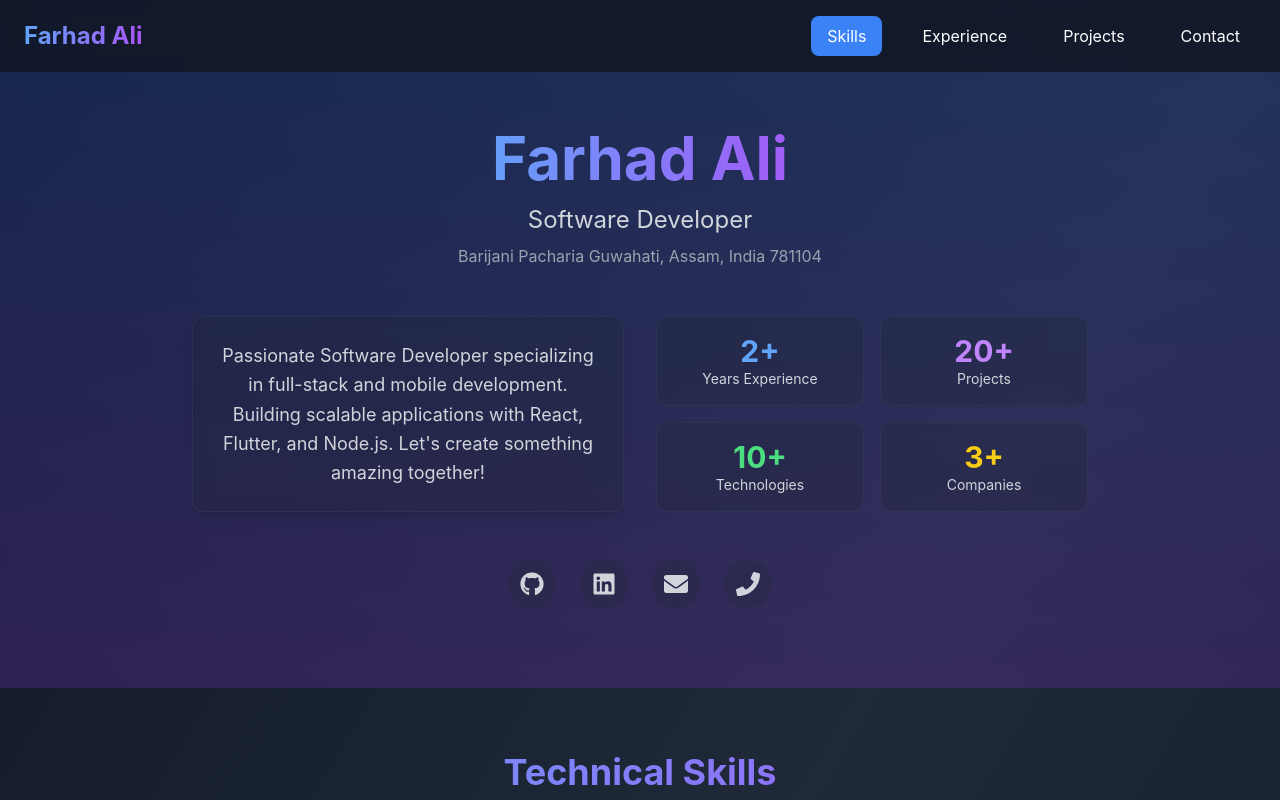
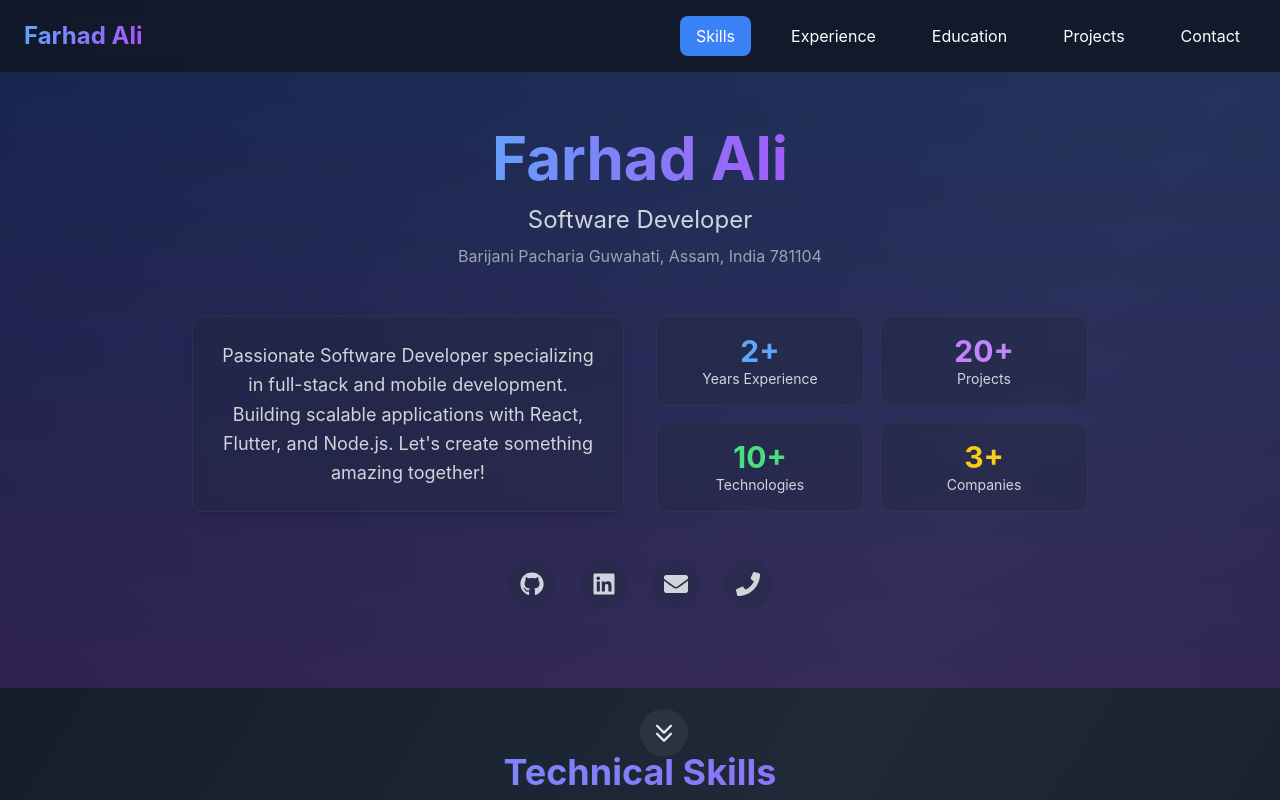
Before and after one commit to leefarhadaman/new_portfolio_devfaru, a React (Create React App) app: page / in a window 1280 px wide. Shown: the top 800 px of the page. Built offline with nearby package versions, Linux system fonts and the light colour scheme.

Commit message:
Update Education

```diff
--- a/src/portfolio.jsx
+++ b/src/portfolio.jsx
@@ -1,5 +1,5 @@
 import React, { useState } from "react";
-import { FaGithub, FaLinkedin, FaEnvelope, FaCode, FaCheckCircle, FaExclamationCircle, FaSpinner, FaPhone, FaReact, FaNode, FaDatabase, FaMobile, FaTools, FaServer, FaRocket, FaAws, FaHtml5, FaCalendar, FaBuilding, FaBriefcase, FaJava } from "react-icons/fa";
+import { FaGithub, FaLinkedin, FaEnvelope, FaCode, FaCheckCircle, FaExclamationCircle, FaSpinner, FaPhone, FaReact, FaNode, FaDatabase, FaMobile, FaTools, FaServer, FaRocket, FaAws, FaHtml5, FaCalendar, FaBuilding, FaBriefcase, FaJava ,FaGraduationCap } from "react-icons/fa";
 import { SiFlutter, SiFirebase, SiMongodb, SiPostgresql, SiPython, SiPhp, SiGit, SiFigma, SiTailwindcss, SiNetlify, SiTypescript, SiMysql, SiCplusplus } from "react-icons/si";
 import { IoLogoJavascript } from "react-icons/io5";
 
@@ -29,6 +29,7 @@ const Portfolio = () => {
     const [isSubmitting, setIsSubmitting] = useState(false);
     const [formStatus, setFormStatus] = useState({ type: '', message: '' });
     const [mobileMenuOpen, setMobileMenuOpen] = useState(false);
+    const [showScrollIndicator, setShowScrollIndicator] = useState(true);
 
 
 
@@ -91,7 +92,29 @@ const Portfolio = () => {
         phone: "+91 8638960613",
         github: "https://github.com/leefarhadaman",
         linkedin: "https://www.linkedin.com/in/farhad-ali-8bb801201/",
+        education :[
+            {
+                degree: "Bachelor of Computer Applications (BCA)",
+                institution: "Assam Don Bosco University",
+                graduationYear: 2024,
+                icon: <FaGraduationCap className="text-blue-400" />
+            },
+            {
+                degree: "Class 12",
+                institution: "Kendriya Vidyalaya NFR Maligaon",
+                graduationYear: 2021,
+                icon: <FaBuilding className="text-green-400" />
+            },
+            {
+                degree: "Class 10",
+                institution: "Brahmaputra Valley English Academy",
+                graduationYear: 2019,
+                icon: <FaBuilding className="text-purple-400" />
+            }
+        ]
     };
+
+
 
     const experience = [
         {
@@ -217,7 +240,7 @@ const Portfolio = () => {
 
                     {/* Menu for larger screens */}
                     <div className="hidden md:flex gap-6">
-                        {['skills', 'experience', 'projects', 'contact'].map((tab) => (
+                        {['skills', 'experience','education', 'projects', 'contact'].map((tab) => (
                             <button
                                 key={tab}
                                 onClick={() => setActiveTab(tab)}
@@ -246,12 +269,12 @@ const Portfolio = () => {
                 {/* Mobile Menu */}
                 <div className={`md:hidden ${mobileMenuOpen ? 'block' : 'hidden'} mt-4 px-6 transition-all duration-300 ease-in-out transform ${mobileMenuOpen ? 'translate-y-0' : '-translate-y-full'}`}>
                     <div className="flex flex-col gap-4">
-                        {['skills', 'experience', 'projects', 'contact'].map((tab) => (
+                        {['skills', 'experience', 'education', 'projects', 'contact'].map((tab) => (
                             <button
                                 key={tab}
                                 onClick={() => {
                                     setActiveTab(tab);
-                                    setMobileMenuOpen(false); // Close menu on selection
+                                    setMobileMenuOpen(false);
                                 }}
                                 aria-label={`Go to ${tab} section`}
                                 className={`capitalize px-4 py-2 rounded-lg transition-all focus:outline-none focus:ring-2 focus:ring-blue-500 ${activeTab === tab ? 'bg-blue-500 text-white' : 'hover:bg-gray-800'}`}
@@ -331,6 +354,28 @@ const Portfolio = () => {
                 </div>
             </header>
 
+            {/* Scroll Indicator */}
+            {showScrollIndicator && (
+                <div className="fixed bottom-8 left-1/2 transform -translate-x-1/2 z-50 animate-bounce">
+                    <div className="bg-gray-700/50 p-3 rounded-full">
+                        <svg
+                            xmlns="http://www.w3.org/2000/svg"
+                            className="h-6 w-6 text-white"
+                            fill="none"
+                            viewBox="0 0 24 24"
+                            stroke="currentColor"
+                        >
+                            <path
+                                strokeLinecap="round"
+                                strokeLinejoin="round"
+                                strokeWidth={2}
+                                d="M19 13l-7 7-7-7m14-8l-7 7-7-7"
+                            />
+                        </svg>
+                    </div>
+                </div>
+            )}
+
             {/* Main Content */}
             <main className="container mx-auto px-6 py-16">
                 {/* Skills Section */}
@@ -352,6 +397,34 @@ const Portfolio = () => {
                                             <span className="text-gray-300">{skill.name}</span>
                                         </div>
                                     ))}
+                                </div>
+                            </div>
+                        ))}
+                    </div>
+                </section>
+
+                    {/* Education Section */}
+                <section className={`transition-all duration-500 ${activeTab === 'education' ? 'block' : 'hidden'}`}>
+                    <h2 className="text-4xl font-bold mb-12 text-center bg-gradient-to-r from-blue-400 to-purple-500 bg-clip-text text-transparent">
+                        Education
+                    </h2>
+                    <div className="space-y-8">
+                        {personalInfo.education.map((edu, index) => (
+                            <div
+                                key={index}
+                                className="bg-gray-800/80 backdrop-blur-sm p-6 rounded-xl hover:bg-gray-700 transition-all duration-300 transform hover:-translate-y-2 shadow-lg hover:shadow-blue-500/20"
+                            >
+                                <div className="flex items-center gap-4 mb-4">
+                                    {edu.icon}
+                                    <h3 className="text-2xl font-bold text-blue-400">{edu.degree}</h3>
+                                </div>
+                                <div className="flex items-center gap-3 mb-3">
+                                    <FaBuilding className="text-purple-400" />
+                                    <p className="text-xl text-gray-300">{edu.institution}</p>
+                                </div>
+                                <div className="flex items-center gap-3">
+                                    <FaCalendar className="text-green-400" />
+                                    <p className="text-gray-400">Graduation Year: {edu.graduationYear}</p>
                                 </div>
                             </div>
                         ))}
```
Also changed, not shown: src/App.js (line endings or trailing spaces).
